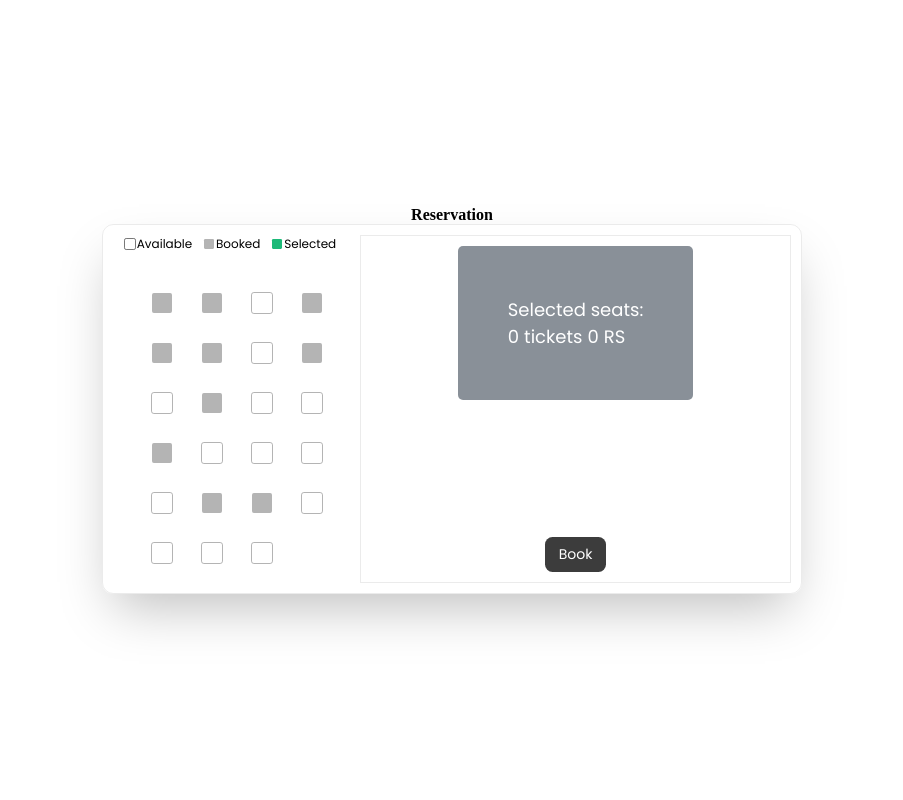
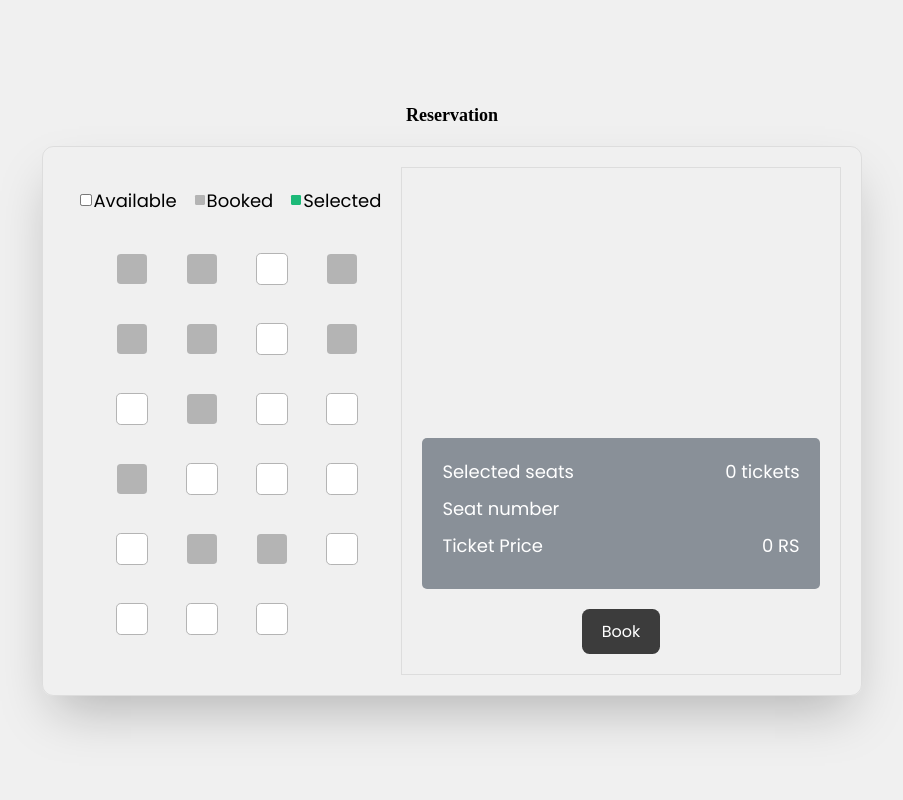
Before and after one commit to methnuka/Booking-System, a PHP site: page /booking_page/index.html in a window 1280 px wide. Shown: the whole page, without its empty margins (188-1091 px from the left). Run offline with PHP 8.4, Linux system fonts and the light colour scheme.

Commit message:
updated booking page and home page

```diff
--- a/booking_page/index.html
+++ b/booking_page/index.html
@@ -30,16 +30,22 @@
                 </div>
                 <div class="price">
                     <div class="total">
-                        <div class="inf">Selected seats:
-                            <div class="seat-numbers"></div>
+                        <div class="inf">
+                            <span>Selected seats</span>
+                            <span><span class="count">0</span> tickets</span>
                         </div>
-                        <div class="ticket">
-                            <div class="count">0</div> tickets
-                            <div class="amount">0</div> RS
+                        <div class="inf">
+                            <span>Seat number</span>
+                            <span class="seat-numbers"></span>
+                        </div>
+                        <div class="inf">
+                            <span>Ticket Price</span>
+                            <span><span class="amount">0</span> RS</span>
                         </div>
                     </div>
                     <button type="button">Book</button>
                 </div>
+
             </div>
         </div>
     </div>
--- a/booking_page/script.js
+++ b/booking_page/script.js
@@ -6,21 +6,23 @@ document.addEventListener("DOMContentLoaded", () => {
         let randint = Math.floor(Math.random() * 2);
         let booked = randint === 1 ? "booked" : "";
         let seatNumber = String.fromCharCode(65 + Math.floor(i / 4)) + (i % 4 + 1); // Generate seat number (A1, A2, ...)
+
+        // Add the input element with disabled attribute if booked
         seats.insertAdjacentHTML(
             "beforeend",
-            `<input type="checkbox" name="tickets" id="s${i + 2}" />
+            `<input type="checkbox" name="tickets" id="s${i + 2}" ${booked ? "disabled" : ""}/>
              <label for="s${i + 2}" class="seat ${booked}" data-seat="${seatNumber}"></label>`
         );
     }
 
-    let tickets = seats.querySelectorAll("input");
+    let tickets = seats.querySelectorAll("input:not([disabled])"); // Select only non-disabled tickets
     let selectedSeats = [];
     const ticketPrice = 200; // Price per ticket
 
     tickets.forEach((ticket) => {
         ticket.addEventListener("change", () => {
-            let amount = Number(document.querySelector(".amount").innerHTML);
-            let count = Number(document.querySelector(".count").innerHTML);
+            let amount = Number(document.querySelector(".amount").textContent);
+            let count = Number(document.querySelector(".count").textContent);
             let seatNumber = ticket.nextElementSibling.getAttribute("data-seat");
 
             if (ticket.checked) {
@@ -33,11 +35,11 @@ document.addEventListener("DOMContentLoaded", () => {
                 selectedSeats = selectedSeats.filter(seat => seat !== seatNumber);
             }
 
-            document.querySelector(".amount").innerHTML = amount;
-            document.querySelector(".count").innerHTML = count;
+            document.querySelector(".amount").textContent = amount;
+            document.querySelector(".count").textContent = count;
 
             // Update selected seat numbers
-            document.querySelector(".seat-numbers").innerHTML = selectedSeats.join(', ');
+            document.querySelector(".seat-numbers").textContent = selectedSeats.join(', ');
         });
     });
 });
--- a/booking_page/style.css
+++ b/booking_page/style.css
@@ -3,31 +3,30 @@ body {
     height: 100vh;
     margin: 0;
     padding: 0;
+    display: flex;
+    align-items: center;
+    justify-content: center;
+    background-color: #f0f0f0; /* Optional: background color */
 }
 
 .center {
-    width: 100%;
-    height: 100%;
+    width: 80%; /* Takes 80% of the screen width */
+    height: auto;
     display: flex;
     align-items: center;
     justify-content: center;
     flex-direction: column;
-}
-
-.ticket {
-    display: flex;
-    flex-direction: row;
-    gap: 5px;
+    max-width: 1200px; /* Optional: Set a maximum width */
 }
 
 .tickets {
-    width: 700px;
+    width: 80%;
     height: fit-content;
     border: 0.4mm solid rgba(0, 0, 0, 0.08);
     border-radius: 3mm;
     box-sizing: border-box;
-    padding: 10px;
-    font-family: poppins;
+    padding: 20px; /* Increased padding */
+    font-family: 'Poppins', sans-serif;
     max-height: 96vh;
     overflow: auto;
     box-shadow: 0px 25px 50px -12px rgba(0, 0, 0, 0.25);
@@ -41,6 +40,73 @@ body {
     flex-direction: column;
     box-sizing: border-box;
     padding: 20px;
+}
+
+.inf {
+    display: flex;
+    justify-content: space-between;
+    margin-bottom: 10px; /* Increased margin for spacing */
+    font-size: 18px; /* Set font size */
+}
+
+.seat-numbers, .count, .amount {
+    font-weight: normal;
+    text-align: right;
+    font-family: 'Poppins', sans-serif; /* Ensure font family consistency */
+    font-size: 18px; /* Ensure consistent font size */
+}
+
+.count, .amount {
+    margin-left: 5px; /* Bring the numbers closer to the labels */
+}
+
+.inf span {
+    font-weight: 600;
+}
+
+.seat-numbers {
+    margin-left: 5px; /* Bring the seat numbers closer to "Tickets" */
+}
+
+.price {
+    width: 100%;
+    box-sizing: border-box;
+    padding: 20px;
+    display: flex;
+    flex-direction: column;
+    align-items: center;
+    border: 1px solid rgba(0, 0, 0, 0.08);
+}
+
+.total {
+    display: flex;
+    flex-direction: column;
+    background-color: rgb(137, 144, 152);
+    padding: 20px; /* Reduced padding */
+    border-radius: 5px;
+    color: white;
+    font-size: 18px; /* Set consistent font size */
+    width: 100%;
+    box-sizing: border-box;
+    margin-top: 250px;
+}
+
+.total span {
+    font-size: 18px;
+    font-weight: 400;
+}
+
+.price button {
+    background: rgb(60, 60, 60);
+    color: white;
+    font-family: 'Poppins', sans-serif;
+    font-size: 16px; /* Increased button font size */
+    padding: 10px 20px; /* Increased padding for the button */
+    border-radius: 2mm;
+    outline: none;
+    border: none;
+    cursor: pointer;
+    margin-top: 20px;
 }
 
 .container {
@@ -60,8 +126,9 @@ body {
 }
 
 .title {
-    font-size: 16px;
+    font-size: 18px; /* Increased title font size */
     font-weight: 600;
+    margin-bottom: 20px; /* Added margin to space out the title */
 }
 
 .seats {
@@ -72,8 +139,7 @@ body {
     flex-direction: column;
     min-height: 150px;
     position: relative;
-    padding-left: 15px;
-    padding-right: 20px;
+    padding: 20px; /* Increased padding */
 }
 
 .status {
@@ -83,11 +149,12 @@ body {
     justify-content: space-evenly;
     margin-bottom: 20px;
     flex-direction: row;
-    gap: 15px;
+    gap: 20px;
+    font-size: 18px; /* Increased font size for status items */
 }
 
 .item {
-    font-size: 12px;
+    font-size: 18px;
     position: relative;
 }
 
@@ -117,16 +184,16 @@ body {
 .all-seats {
     display: grid;
     grid-template-columns: repeat(4, 1fr);
-    grid-gap: 30px;
+    grid-gap: 40px; /* Increased gap between seats */
     margin: 20px 0;
     position: relative;
 }
 
 .seat {
-    width: 20px;
-    height: 20px;
+    width: 30px; /* Increased seat size */
+    height: 30px;
     background: white;
-    border-radius: 0.5mm;
+    border-radius: 1mm;
     outline: 0.3mm solid rgb(180, 180, 180);
     cursor: pointer;
 }
@@ -144,41 +211,3 @@ body {
 input {
     display: none;
 }
-
-.price {
-    width: 100%;
-    box-sizing: border-box;
-    padding: 10px 20px;
-    display: flex;
-    align-items: center;
-    justify-content: space-between;
-    border: 1px solid rgba(0, 0, 0, 0.08);
-    flex-direction: column;
-}
-
-.total {
-    display: flex;
-    flex-direction: column;
-    background-color: rgb(137, 144, 152);
-    padding: 50px;
-    border-radius: 5px;
-    color: white;
-    font-size: 18px;
-}
-
-.total span {
-    font-size: 11px;
-    font-weight: 400;
-}
-
-.price button {
-    background: rgb(60, 60, 60);
-    color: white;
-    font-family: poppins;
-    font-size: 14px;
-    padding: 7px 14px;
-    border-radius: 2mm;
-    outline: none;
-    border: none;
-    cursor: pointer;
-}
```
Also changed, not shown: index.php (+20 -1 lines), sever.php (+5 -4 lines).
